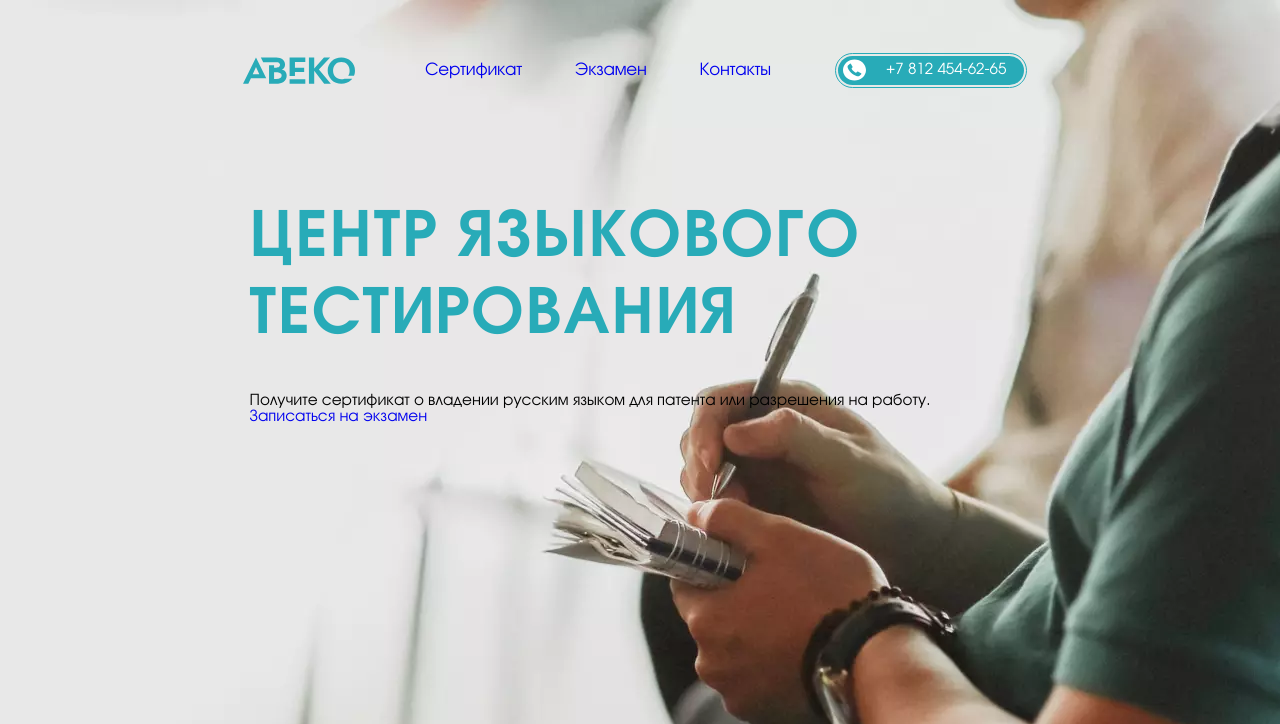
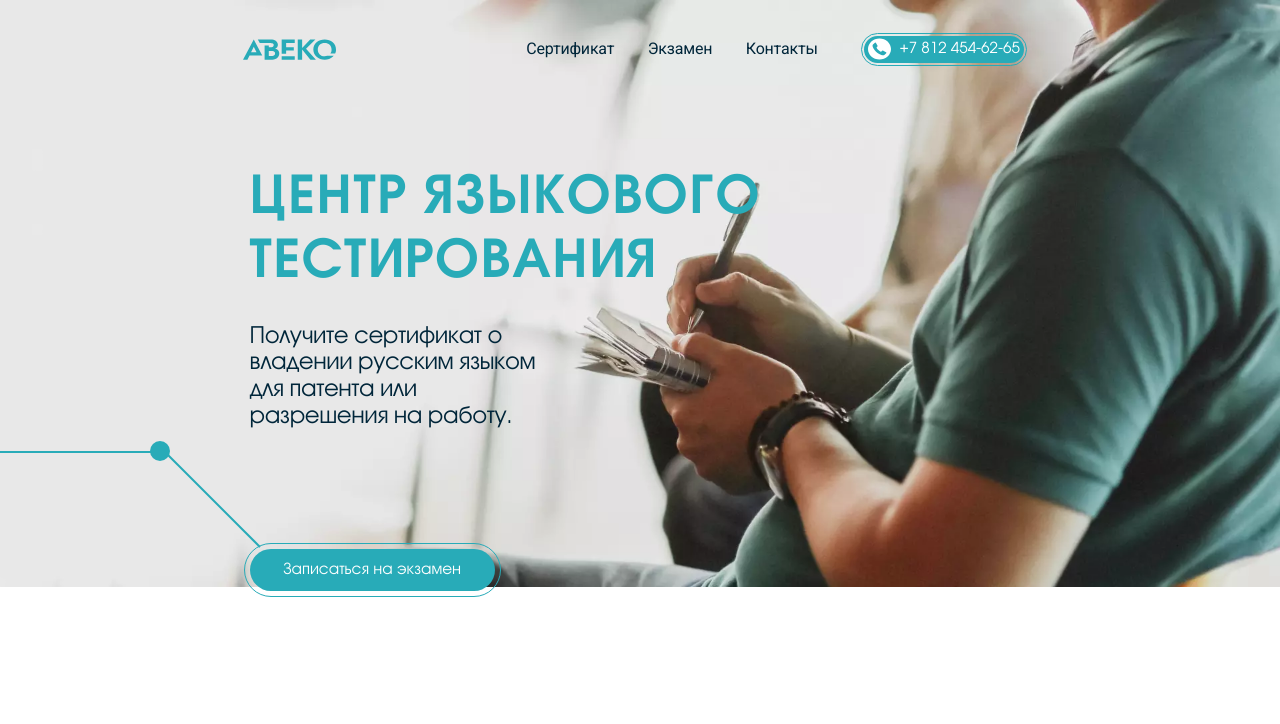
Before and after one commit to suxrobshukurov/aveko-copmany, a plain HTML site: page src/pug/index.pug in a window 1280 px wide. Shown: the top 724 px of the page. Drawn offline with nearby package versions, Linux system fonts and the light colour scheme; files that its build step writes are made by us from their sources; files whose address does not match are found by name; a web font is replaced by a local one.

Commit message:
added promo block

```diff
--- a/src/pug-parts/header/header.pug
+++ b/src/pug-parts/header/header.pug
@@ -14,4 +14,5 @@ header
                     a.nav-link(href="#") Контакты
             .header-button
                 .btn
+                    span.btn-icon
                     a(href="tel:+7812454-62-65") +7 812 454-62-65
--- a/src/pug-parts/promo/promo.pug
+++ b/src/pug-parts/promo/promo.pug
@@ -5,5 +5,10 @@ section.promo
         .promo-description
             p.description Получите сертификат о владении русским языком для патента или разрешения на работу.
         .promo-btn.btn-box-animate
-            .btn.btn--cyan
-                a.btn-link(href="#") Записаться на экзамен
+            .btn--cyan
+                .btn
+                    a.btn-link(href="#") Записаться на экзамен
+            .lines-box
+                .line.line-1
+                .circle
+                .line.line-2
--- a/src/scss/_header.scss
+++ b/src/scss/_header.scss
@@ -22,10 +22,10 @@ header {
         // padding: 3.5em 0em 0 0;
         align-items: center;
         left: 19vw;
-        top: 3.5em;
+        top: 2.8vw;
         z-index: 999;
         img.logo {
-            max-width: 7em;
+            max-width: 5.8em;
             width: 100%;
         }
         nav {
@@ -41,28 +41,46 @@ header {
                 align-items: center;
                 justify-content: flex-end;
                 list-style: none;
-                padding: 0 4.2em 0 0;
+                padding: 0 2.9em 0 0;
             }
             li.nav-item {
                 &:not(:last-child) {
-                    padding: 0 3.3em 0 0;
+                    padding: 0 2.1em 0 0;
                 }
                 a.nav-link {
-                    font-size: 1.1em;
+                    font-family: "Roboto";
+                    font-size: 1em;
                     letter-spacing: -0.0129em;
+                    color: $darkBlue;
                 }
             }
         }
         .header-button {
-            background-color: $lightBlue;
+            position: relative;
+            outline-offset: 2px;
             border-radius: 50px;
-            outline-offset: 2px;
             outline: 1px solid $lightBlue;
             .btn {
-                padding: 0.4em 1.1em 0.4em 3em;
-                background: url("../img/phone-icon.svg") no-repeat;
-                background-position: 5px 3px;
-                background-size: auto;
+                position: relative;
+                display: flex;
+                flex-direction: row;
+                justify-content: space-around;
+                align-items: center;
+                width: 10em;
+                height: 1.7em;
+                background-color: $lightBlue;
+                border-radius: 50px;
+                transition: 0.3s linear;
+                &:hover {
+                    transform: scale(0.97, 0.9);
+                }
+                span.btn-icon {
+                    display: block;
+                    background: url("../img/phone-icon.svg") no-repeat center center;
+                    background-size: contain;
+                    width: 23px;
+                    height: 22px;
+                }
                 a {
                     color: $white;
                     &::before {
--- a/src/scss/_promo.scss
+++ b/src/scss/_promo.scss
@@ -11,29 +11,107 @@ section.promo {
         line-height: 1;
     }
     background: url("../img/promo-bg.webp") top center no-repeat;
+    background-size: contain;
     width: 100%;
-    height: 100vh;
+    height: 726px;
     .container {
         width: 100%;
         max-width: 61vw;
         margin: 0 auto;
         .promo-title {
-            padding: 9.5em 0 0 0;
+            padding: 10.2em 0 0 0;
             width: 52vw;
             h1 {
                 color: $lightBlue;
                 text-transform: uppercase;
-                font-size: 4.1em;
+                font-size: 3.43em;
                 letter-spacing: 0.027em;
                 line-height: 1.17;
+                margin: 0;
+                padding: 0;
             }
         }
         .promo-description {
-            p.description {}
+            padding: 2em 0 0 0;
+            width: 24vw;
+            p.description {
+                font-size: 1.5em;
+                line-height: 1.12;
+                letter-spacing: -0.018em;
+                color: $darkBlue;
+            }
         }
         .promo-btn.btn-box-animate {
-            .btn.btn--cyan {
-                a.btn-link {}
+            position: relative;
+            display: inline;
+            top: 7.4em;
+            .btn--cyan {
+                position: relative;
+                display: inline-block;
+                outline-offset: 5px;
+                outline: 1px solid $lightBlue;
+                border-radius: 50px;
+                &:hover+.lines-box .line.line-1 {
+                    transform: translate(-105%, 105%) rotate(40deg);
+                    top: -100px;
+                    left: -75px;
+                }
+                &:hover+.lines-box .circle {
+                    left: -130px;
+                    top: -110px;
+                }
+                &:hover+.lines-box .line.line-2 {
+                    transform: rotate(24deg);
+                }
+                .btn {
+                    margin: 0;
+                    padding: 0;
+                    background: $lightBlue;
+                    border-radius: 50px;
+                    padding: 0.8em 2.1em;
+                    transition: 0.3s linear;
+                    &:hover {
+                        transform: scale(0.97, 0.9);
+                    }
+                    a.btn-link {
+                        color: $white;
+                        margin: 0;
+                        letter-spacing: 0.001em;
+                    }
+                }
+            }
+            .lines-box {
+                position: absolute;
+                .line {
+                    position: absolute;
+                    width: 145px;
+                    height: 2px;
+                    background-color: $lightBlue;
+                    transition: 0.3s linear;
+                }
+                .line-1 {
+                    width: 999px;
+                    top: -140px;
+                    left: -90px;
+                    transform-origin: center right;
+                    transform: translateX(-100%);
+                }
+                .circle {
+                    position: absolute;
+                    width: 20px;
+                    height: 20px;
+                    left: -100px;
+                    top: -150px;
+                    background-color: $lightBlue;
+                    border-radius: 50px;
+                    transition: 0.3s linear;
+                }
+                .line-2 {
+                    top: -45px;
+                    left: -135px;
+                    transform-origin: center right;
+                    transform: rotate(45deg);
+                }
             }
         }
     }
```
Also changed, not shown: src/css/style.min.css, src/index.html, src/js/libs.min.js.
